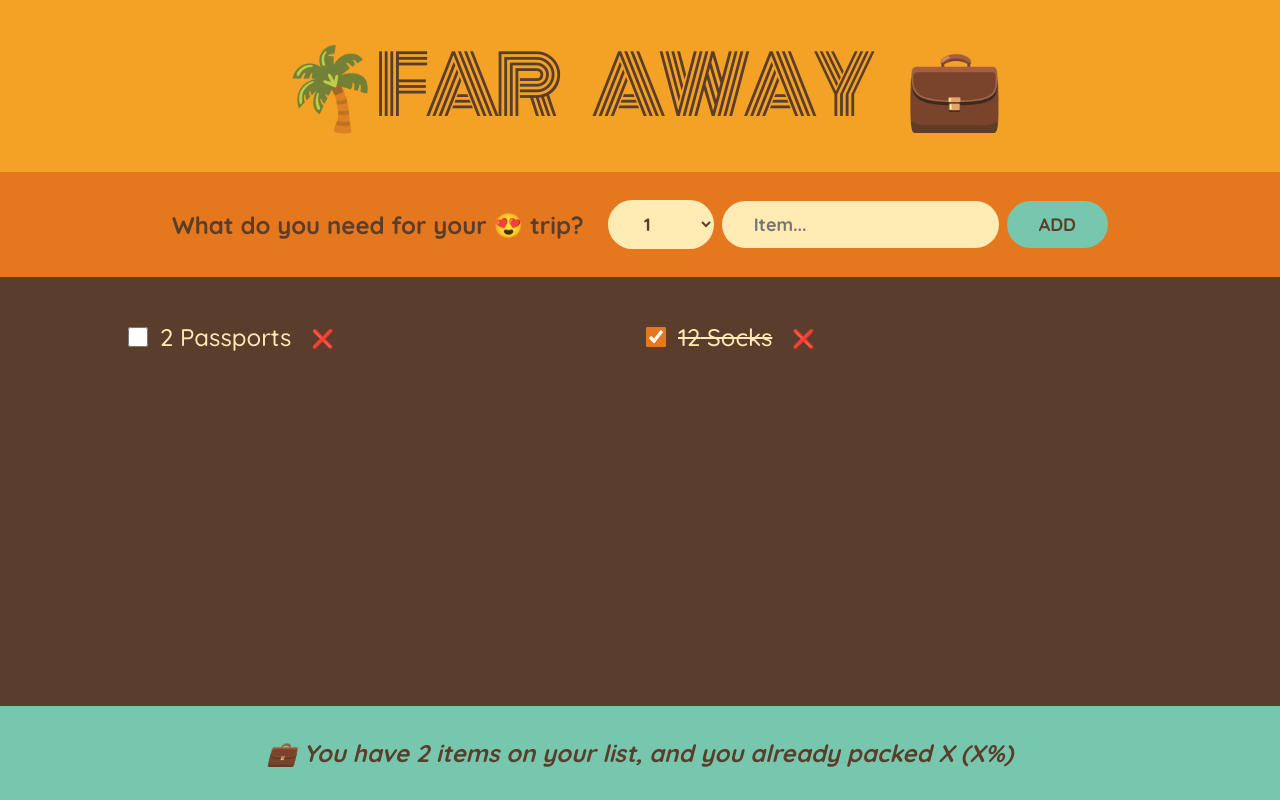
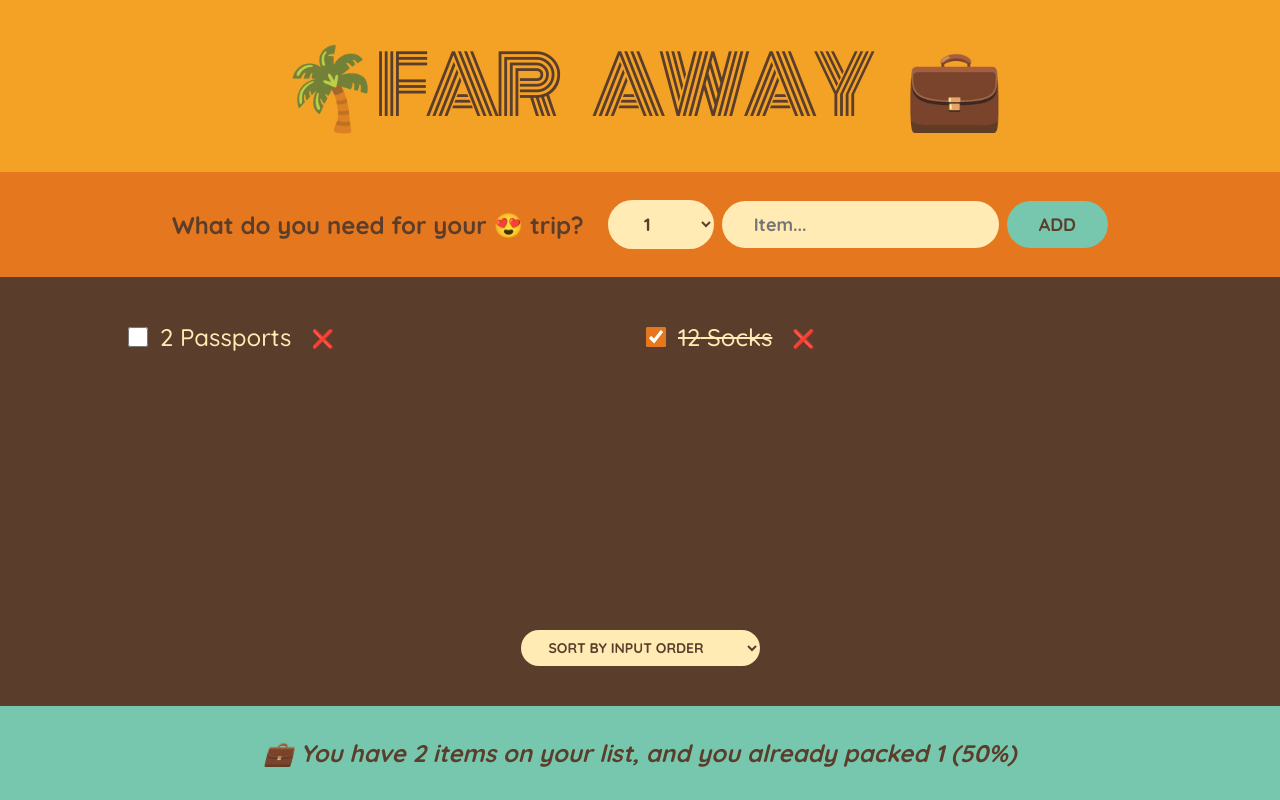
Before and after one commit to Abhishek-Verma79/ReactJS-Learnings, a React (Create React App) app in the folder 03-Travel-list/: page / in a window 1280 px wide. Built offline with nearby package versions, Linux system fonts and the light colour scheme; the HTML template or start-up script is replaced by a standard one.

Commit message:
implemented sort by feature in far away app

```diff
--- a/03-Travel-list/src/App.js
+++ b/03-Travel-list/src/App.js
@@ -7,7 +7,6 @@
 
 export default function App() {
   const [items, setItems] = useState(initialItems);
-
 
   function handleAddItems(item) {
     setItems((items) => [...items, item]);
@@ -29,8 +28,12 @@
     <div className="app">
       <Logo />
       <Form onAddItems={handleAddItems} />
-      <PackingList items={items} onDeleteItem={handleDeleteItem} onToggleItem = {handleToggleItem}/>
-      <Stats items={items}/>
+      <PackingList
+        items={items}
+        onDeleteItem={handleDeleteItem}
+        onToggleItem={handleToggleItem}
+      />
+      <Stats items={items} />
     </div>
   );
 }
@@ -78,22 +81,55 @@
   );
 }
 
-function PackingList({ items, onDeleteItem , onToggleItem}) {
+function PackingList({ items, onDeleteItem, onToggleItem }) {
+  const [sortBy, setSortBy] = useState("input");
+  let sortedItems;
+
+  if (sortBy === "input") sortedItems = items;
+  if (sortBy === "description")
+    sortedItems = items
+      .slice()
+      .sort((a, b) => a.description.localeCompare(b.description));
+
+  if (sortBy === "packed")
+    sortedItems = items
+      .slice()
+      .sort((a, b) => Number(a.packed) - Number(b.packed));
+
   return (
     <div className="list">
       <ul>
-        {items.map((item) => (
-          <Item item={item} onDeleteItem={onDeleteItem} onToggleItem = {onToggleItem} key={item.id} />
+        {sortedItems.map((item) => (
+          <Item
+            item={item}
+            onDeleteItem={onDeleteItem}
+            onToggleItem={onToggleItem}
+            key={item.id}
+          />
         ))}
       </ul>
+
+      <div className="actions">
+        <select value={sortBy} onChange={(e) => setSortBy(e.target.value)}>
+          <option value="input">Sort by input order</option>
+          <option value="description">Sort by description</option>
+          <option value="packed">Sort by packed status</option>
+        </select>
+      </div>
     </div>
   );
 }
 
-function Item({ item, onDeleteItem , onToggleItem }) {
+function Item({ item, onDeleteItem, onToggleItem }) {
   return (
     <li>
-      <input type="checkbox" checked={item.packed} onChange={() => {onToggleItem(item.id)}} />
+      <input
+        type="checkbox"
+        checked={item.packed}
+        onChange={() => {
+          onToggleItem(item.id);
+        }}
+      />
       <span style={item.packed ? { textDecoration: "line-through" } : {}}>
         {item.quantity} {item.description}
       </span>
@@ -103,10 +139,24 @@
 }
 
 function Stats({ items }) {
+  if (!items.length)
+    return (
+      <p className="stats">
+        <em>Start adding some items to your packing list 🚀</em>
+      </p>
+    );
+
   const numItems = items.length;
+  const numPacked = items.filter((item) => item.packed).length;
+  const precentage = Math.round((numPacked / numItems) * 100);
   return (
     <footer className="stats">
-      <em>💼 You have {numItems} items on your list, and you already packed X (X%)</em>
+      <em>
+        {precentage === 100
+          ? "You got everything! Ready to go ✈️"
+          : `💼 You have ${numItems} items on your list, and you already packed
+        ${numPacked} (${precentage}%)`}
+      </em>
     </footer>
   );
 }
```
